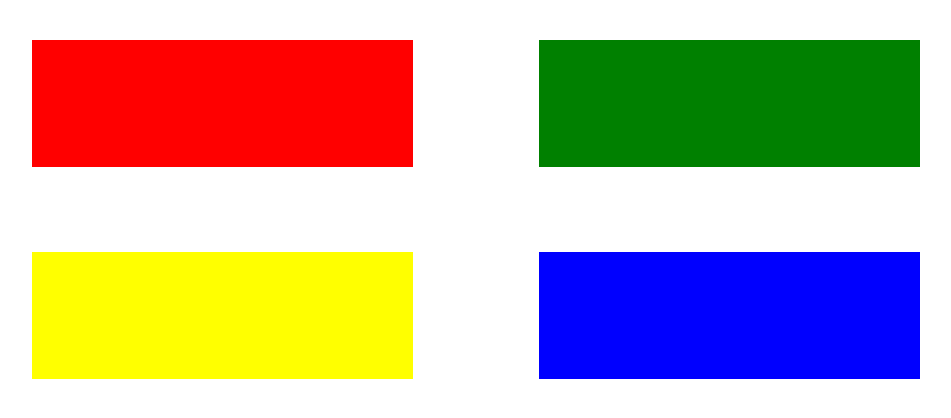
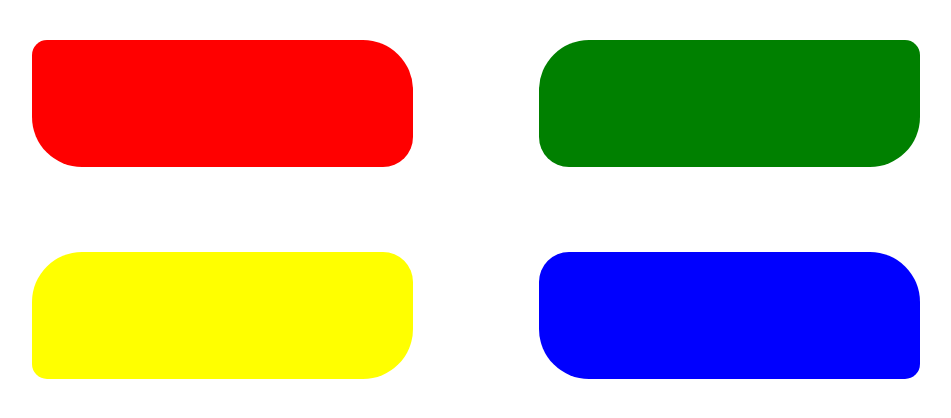
Before and after one commit to Jeff-Enriquez/Simon, a plain HTML site: page index.html in a window 1280 px wide. Shown: the part 168-586 px from the top of the page, without its empty margins (164-1115 px from the left). Drawn offline with Linux system fonts and the light colour scheme.

Commit message:
change color div shapes

```diff
--- a/css/styles.css
+++ b/css/styles.css
@@ -28,15 +28,19 @@ div > div {
 }
 .red {
   background-color: red;
+  border-radius: 15px 50px 30px;
 }
 .green {
   background-color: green;
+  border-radius: 50px 15px 50px 30px;
 }
 .yellow {
   background-color: yellow;
+  border-radius: 50px 30px 50px 15px;
 }
 .blue {
   background-color: blue;
+  border-radius: 30px 50px 15px;
 }
 p {
   font-size: 2em;
```
